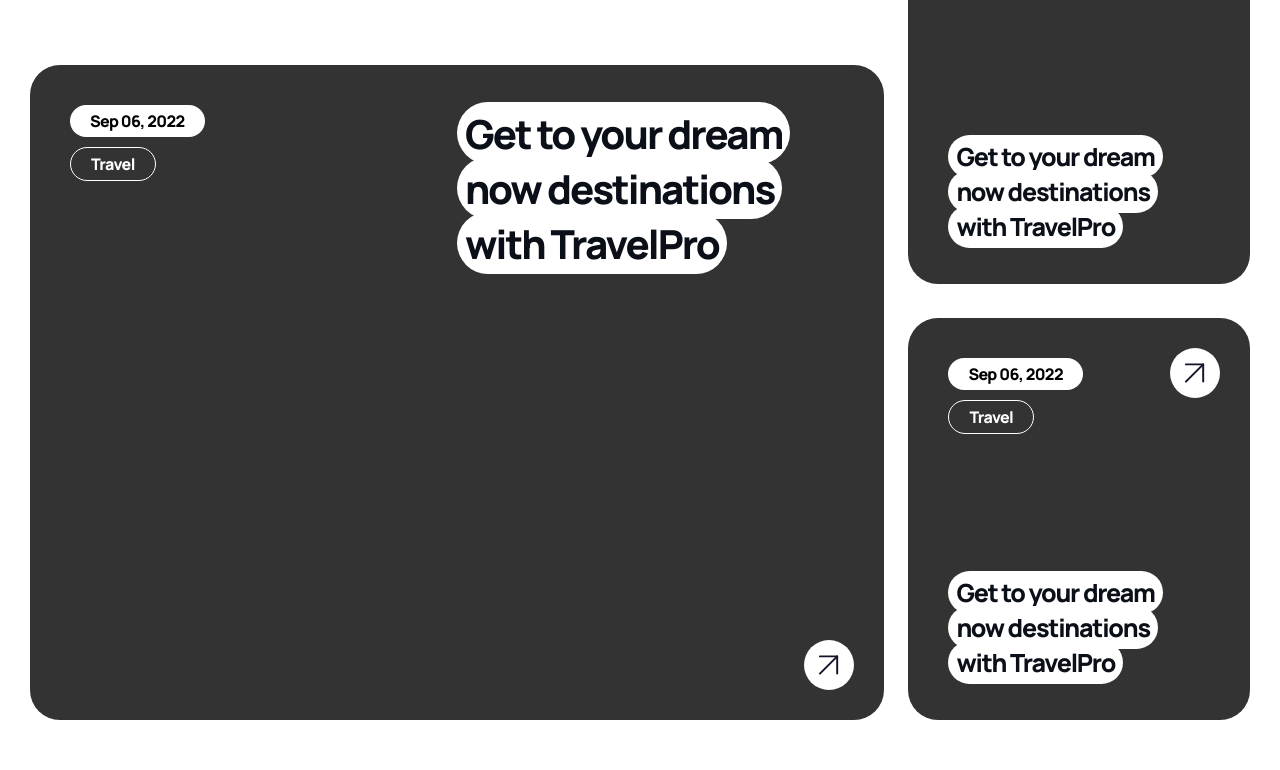
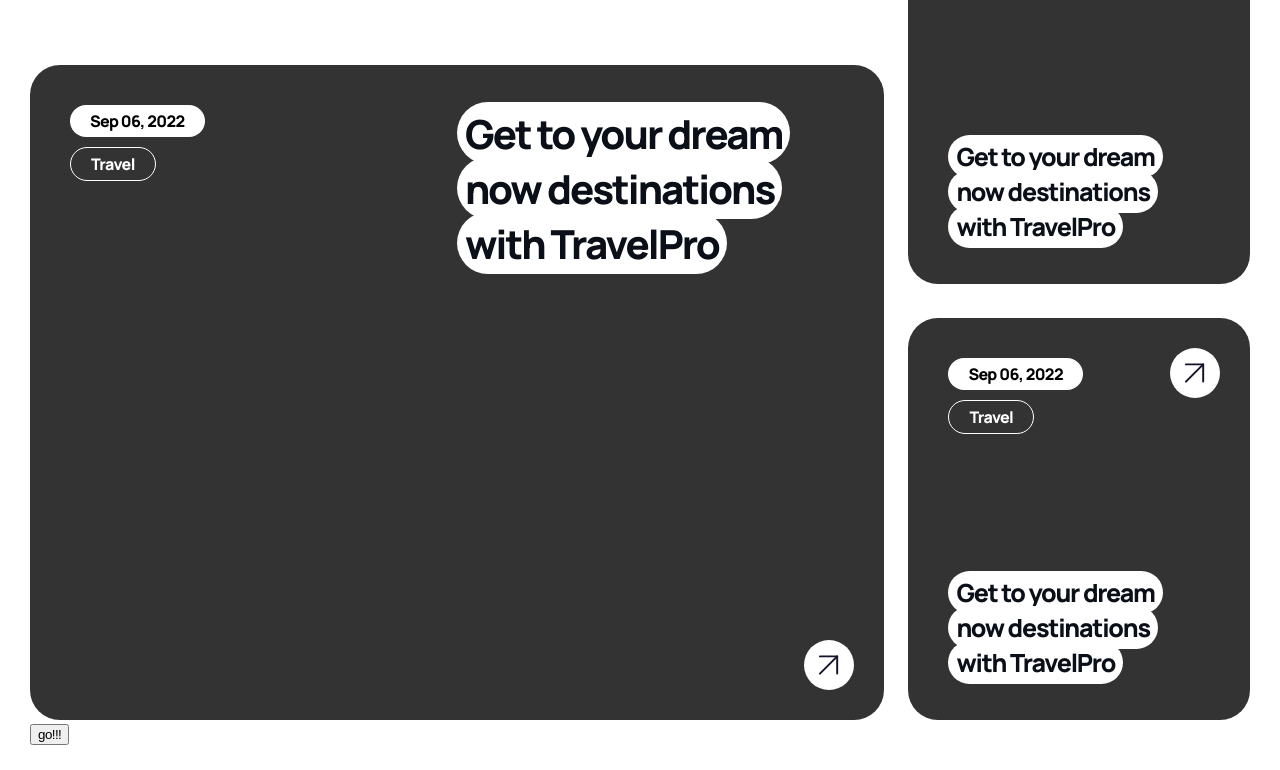
Before and after one commit to emeraldkwekowe/emerald-news-app, a React (Create React App) app: page / in a window 1280 px wide. Shown: the part 243-1013 px from the top of the page. Before the commit the page ends 990 px from the top, so only its background shows below. Built offline with nearby package versions, Linux system fonts and the light colour scheme.

Commit message:
Setup context for user preferences

```diff
--- /dev/null
+++ b/src/context/UserPreferences/UseUserPreferences.tsx
@@ -0,0 +1,6 @@
+import { useContext } from "react";
+import { UserPreferencesContext } from "./UserPreferencesContext";
+
+export const useUserPreferences = () => useContext(UserPreferencesContext);
+
+export default useUserPreferences;
--- /dev/null
+++ b/src/context/UserPreferences/UserPreferencesContext.tsx
@@ -0,0 +1,55 @@
+import { createContext, useState } from "react";
+import {
+  UserPreferencesContextType,
+  UserPreferencesProviderType,
+} from "./types";
+
+export const UserPreferencesContext = createContext<UserPreferencesContextType>(
+  {
+    myAuthors: null,
+    mySources: null,
+    myCategories: null,
+    updatePreferences: () => {},
+  }
+);
+
+const UserPreferencesProvider = ({ children }: UserPreferencesProviderType) => {
+  const [myAuthors, setMyAuthors] = useState<string[] | null>(null);
+  const [mySources, setMySources] = useState<string[] | null>(null);
+  const [myCategories, setMyCategories] = useState<string[] | null>(null);
+
+  //Reusable function that receives the preference type and value and updates it globally
+  const updatePreferences = (
+    type: "authors" | "sources" | "categories",
+    value: string[]
+  ) => {
+    switch (type) {
+      case "authors":
+        setMyAuthors(value);
+        break;
+      case "categories":
+        setMyCategories(value);
+        break;
+      case "sources":
+        setMySources(value);
+        break;
+      default:
+        break;
+    }
+  };
+
+  return (
+    <UserPreferencesContext.Provider
+      value={{
+        myAuthors,
+        mySources,
+        myCategories,
+        updatePreferences,
+      }}
+    >
+      {children}
+    </UserPreferencesContext.Provider>
+  );
+};
+
+export default UserPreferencesProvider;
--- /dev/null
+++ b/src/context/UserPreferences/types.tsx
@@ -0,0 +1,19 @@
+export type UserPreferencesProviderType = {
+  children: React.ReactNode;
+};
+
+export type UserPreferencesContextType = {
+  myAuthors: string[] | null;
+  mySources: string[] | null;
+  myCategories: string[] | null;
+  updatePreferences: (
+    type: "authors" | "sources" | "categories",
+    value: string[]
+  ) => void;
+};
+
+export type UserPreferenceType = {
+  authours: [];
+  sources: [];
+  categories: [];
+};
--- a/src/index.tsx
+++ b/src/index.tsx
@@ -3,13 +3,16 @@ import ReactDOM from "react-dom/client";
 import "./index.css";
 import reportWebVitals from "./reportWebVitals";
 import Home from "./pages/Home/Home";
+import UserPreferencesProvider from "./context/UserPreferences/UserPreferencesContext";
 
 const root = ReactDOM.createRoot(
   document.getElementById("root") as HTMLElement
 );
 root.render(
   <React.StrictMode>
-    <Home />
+    <UserPreferencesProvider>
+      <Home />
+    </UserPreferencesProvider>
   </React.StrictMode>
 );
 
--- a/src/pages/Home/Home.tsx
+++ b/src/pages/Home/Home.tsx
@@ -1,11 +1,17 @@
 import Header from "../../components/Header/Header";
+import useUserPreferences from "../../context/UserPreferences/UseUserPreferences";
 import TopStories from "./components/TopStories/TopStories";
 
 function Home() {
+  const { myAuthors, updatePreferences } = useUserPreferences();
+  console.log(myAuthors);
   return (
     <main>
       <Header />
       <TopStories />
+      <button onClick={() => updatePreferences("authors", ["emerald", "titi"])}>
+        go!!!
+      </button>
     </main>
   );
 }
```
